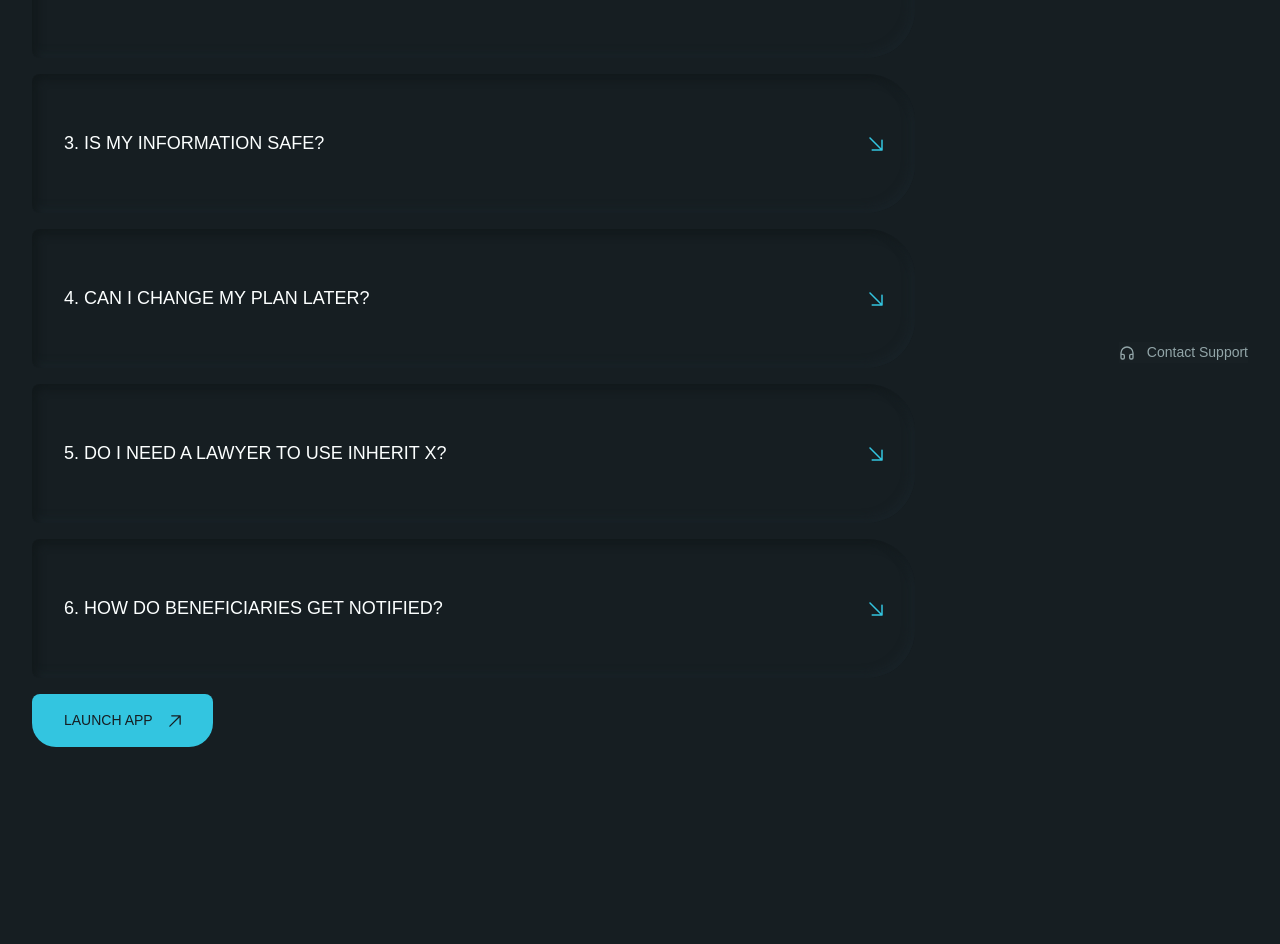
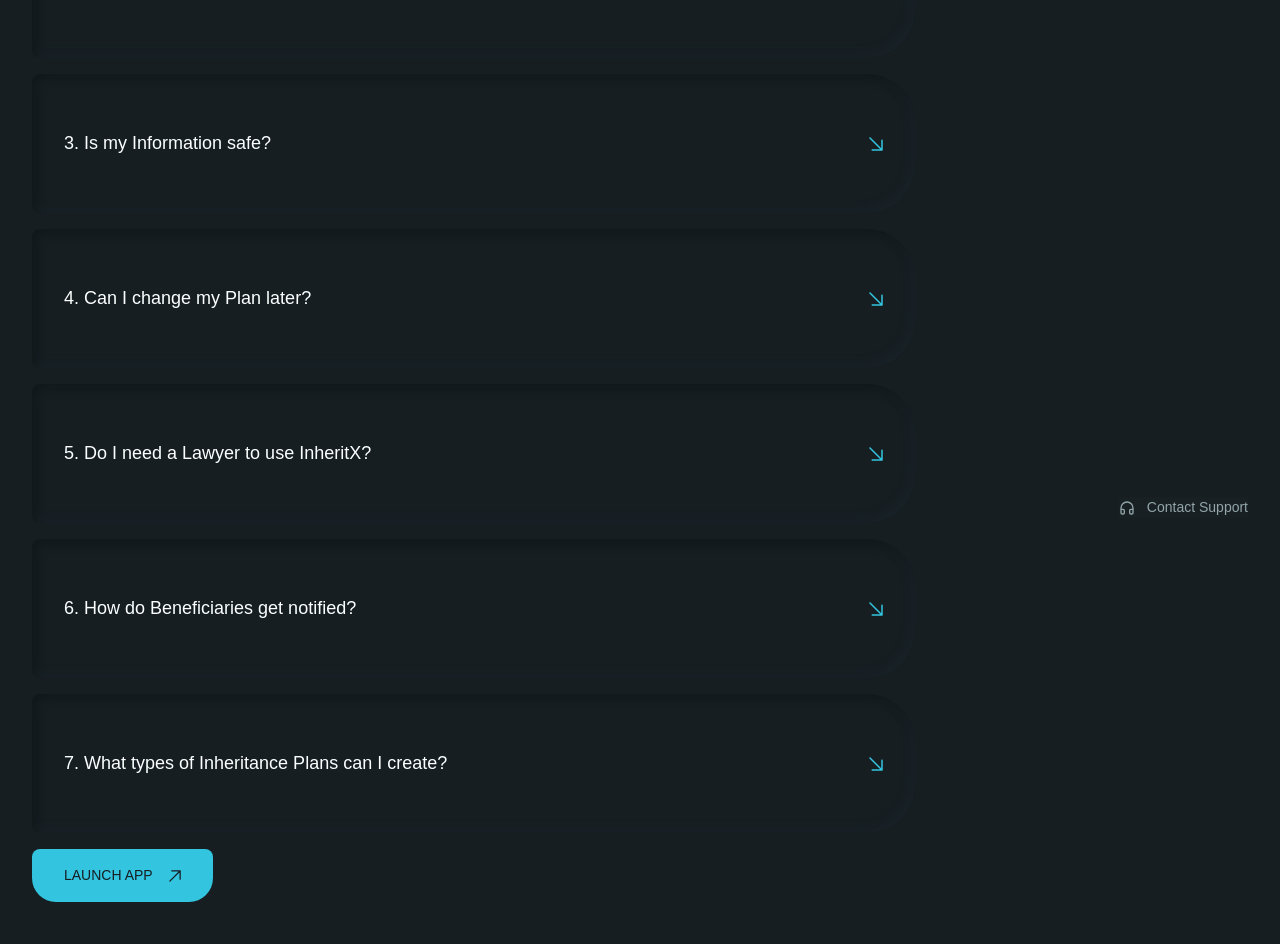
Before and after one commit to skill-mind/InheritX-web-app, a Next.js app: page /faqs in a window 1280 px wide. Shown: the part 628-1572 px from the top of the page. Built offline with nearby package versions, Linux system fonts and the light colour scheme.

Commit message:
feat(ui): add socials

```diff
--- a/src/app/(site)/faqs/page.tsx
+++ b/src/app/(site)/faqs/page.tsx
@@ -70,9 +70,16 @@ const FAQItemComponent: React.FC<FAQItemProps> = ({
             isExpanded ? "pb-6" : "max-h-0"
           }`}
         >
-          <p className="text-[#92A5A8] text-[12px] md:text-[14px] leading-relaxed">
-            {faq.answer}
-          </p>
+          {faq.id === 7 ? (
+            <div
+              className="text-[#92A5A8] text-[12px] md:text-[14px] leading-relaxed"
+              dangerouslySetInnerHTML={{ __html: faq.answer as string }}
+            />
+          ) : (
+            <p className="text-[#92A5A8] text-[12px] md:text-[14px] leading-relaxed">
+              {faq.answer}
+            </p>
+          )}
         </div>
       )}
     </div>
@@ -83,7 +90,7 @@ const FAQItemComponent: React.FC<FAQItemProps> = ({
 const faqData: FAQItem[] = [
   {
     id: 1,
-    question: "1. What is Inherit X?",
+    question: "1. What is InheritX?",
     answer:
       "Inherit X Is A Secure Online Platform That Helps You Plan And Share Your Assets With Your Chosen Beneficiaries — Simply And Stress-Free.",
     isExpandable: true,
@@ -97,30 +104,38 @@ const faqData: FAQItem[] = [
   },
   {
     id: 3,
-    question: "3. IS MY INFORMATION SAFE?",
+    question: "3. Is my Information safe?",
     answer:
       "Yes. We use bank-level encryption and strict privacy controls so only you and your chosen beneficiaries can access your details.",
     isExpandable: true,
   },
   {
     id: 4,
-    question: "4. CAN I CHANGE MY PLAN LATER?",
+    question: "4. Can I change my Plan later?",
     answer:
       "Absolutely. You can update your assets, beneficiaries, or rules anytime from your account.",
     isExpandable: true,
   },
   {
     id: 5,
-    question: "5. DO I NEED A LAWYER TO USE INHERIT X?",
+    question: "5. Do I need a Lawyer to use InheritX?",
     answer:
       "Not necessarily. Our platform is designed so you can do it yourself — but you can involve a lawyer if you prefer.",
     isExpandable: true,
   },
   {
     id: 6,
-    question: "6. HOW DO BENEFICIARIES GET NOTIFIED?",
+    question: "6. How do Beneficiaries get notified?",
     answer:
       "Once your plan is triggered, we securely inform each beneficiary and guide them through receiving what’s theirs.",
+    isExpandable: true,
+  },
+  {
+    id: 7,
+    question: "7. What types of Inheritance Plans can I create?",
+    answer: (
+      `<span>You Can Choose Between Two Types Of Inheritance Plans:</span><ul class='list-disc pl-6 mt-2'><li><b>Standard Plan</b> – You Set Up A One-Time Transfer Of Assets To Your Chosen Beneficiaries. Once Triggered, All Designated Assets Are Released At Once.</li><li><b>Monthly Disbursement Plan</b> – Instead Of A One-Time Release, You Can Schedule Periodic (E.G., Monthly) Transfers To Your Beneficiaries. This Ensures Steady, Ongoing Support Rather Than A Single Payout.</li></ul>`
+    ),
     isExpandable: true,
   },
 ];
--- a/src/components/nav/Footer.tsx
+++ b/src/components/nav/Footer.tsx
@@ -36,7 +36,7 @@ const Footer: React.FC<FooterProps> = ({ logo, socialIcons = [] }) => {
           height={24}
         />
       ),
-      href: "https://github.com/",
+      href: "https://github.com/skill-mind/InheritX-web-app",
       label: "GitHub",
     },
     {
@@ -48,20 +48,20 @@ const Footer: React.FC<FooterProps> = ({ logo, socialIcons = [] }) => {
           height={24}
         />
       ),
-      href: "https://x.com/",
+      href: "https://x.com/projectInheritX",
       label: "X (Twitter)",
     },
     {
       icon: (
         <Image
           src="/assets/icons/send.svg"
-          alt="Email"
+          alt="Telegram"
           width={24}
           height={24}
         />
       ),
-      href: "mailto:support@inheritx.io",
-      label: "Email",
+      href: "https://t.me/+huJYYdL4PW81MThk",
+      label: "Telegram",
     },
   ];
 
@@ -144,7 +144,7 @@ const Footer: React.FC<FooterProps> = ({ logo, socialIcons = [] }) => {
 
         {/* Copyright Section */}
         <div className="mt-12 pt-8 border-t border-gray-700">
-          <ul className="flex item-center justify-center space-x-4 text-[#92A5A8] text-[12px] mb-[2rem]">
+          <ul className="flex items-center justify-center space-x-4 text-[#92A5A8] text-[12px] mb-[2rem]">
             {copyrightLinks.map((link) => (
               <li key={link.href}>
                 <Link
@@ -152,6 +152,9 @@ const Footer: React.FC<FooterProps> = ({ logo, socialIcons = [] }) => {
                   className={`underline transition-colors duration-200 ${
                     pathname === link.href ? "!text-[#FCFFFF]" : ""
                   }`}
+                  prefetch={false}
+                  scroll={false}
+                  passHref
                 >
                   {link.label}
                 </Link>
@@ -159,7 +162,10 @@ const Footer: React.FC<FooterProps> = ({ logo, socialIcons = [] }) => {
             ))}
           </ul>
           <p className="text-gray-400 text-sm text-center">
-            Copyright © InheritX {new Date().getFullYear()}, All Rights Reserved
+            Copyright © InheritX{" "}
+            {typeof window !== "undefined"
+              ? new Date().getFullYear()
+              : "2025"}, All Rights Reserved
           </p>
         </div>
       </div>
```
